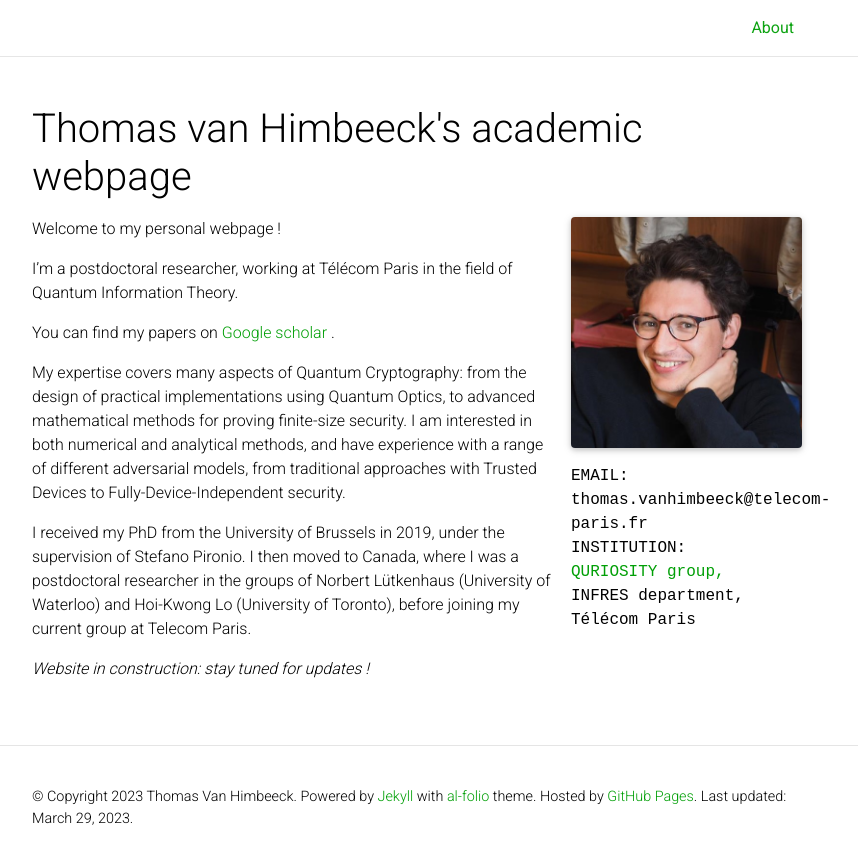
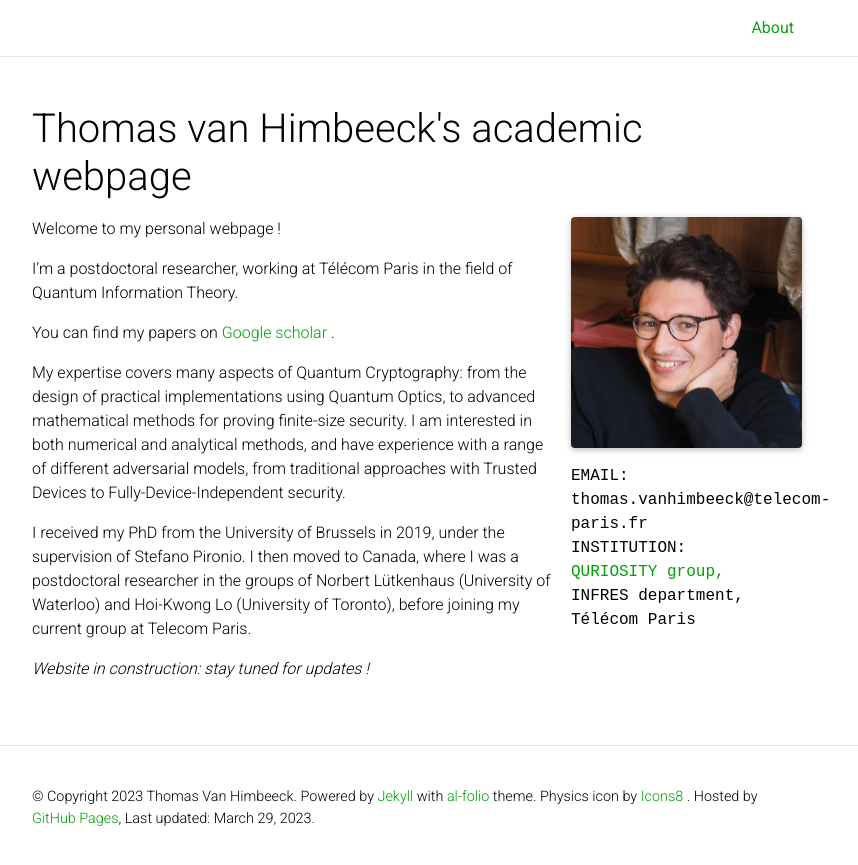
Before and after one commit to tvanhimbeeck/website-old, a Jekyll site: the page built from _pages/about.md, in a window 1280 px wide. Shown: the top 865 px of the page, without its empty margins (223-1081 px from the left). Built offline with Jekyll 4.4.1, drawn with Linux system fonts in a browser that asks for light colours; full-size pictures stand in for the smaller copies a plugin makes; a style sheet for code colours, icons or effects is not loaded.

```diff
--- a/_config.yml
+++ b/_config.yml
@@ -11,8 +11,11 @@
   Postdoctorat researcher in Quantum Information Theory, with expertise in quantum cryptography,
   quantum optics and convex optimisation.
 footer_text: >
-  Powered by <a href="https://jekyllrb.com/" target="_blank">Jekyll</a> with <a href="https://github.com/alshedivat/al-folio">al-folio</a> theme.
-  Hosted by <a href="https://pages.github.com/" target="_blank">GitHub Pages</a>.
+  Powered by <a href="https://jekyllrb.com/" target="_blank">Jekyll</a>
+  with <a href="https://github.com/alshedivat/al-folio">al-folio</a> theme.
+  Physics icon by <a href = "https://icons8.com/">Icons8 </a>.
+  Hosted by <a href="https://pages.github.com/" target="_blank">GitHub Pages</a>,
+
 keywords:  # add your own keywords or leave empty
 
 lang: en # the language of your site (for example: en, fr, cn, ru, etc.)
```
